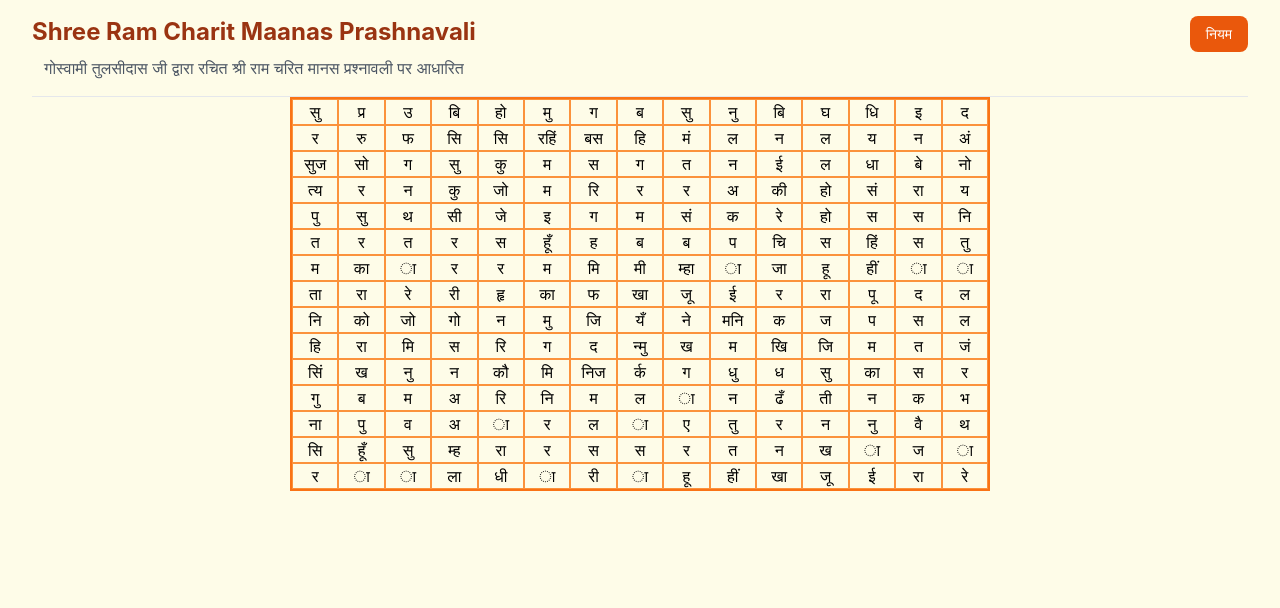
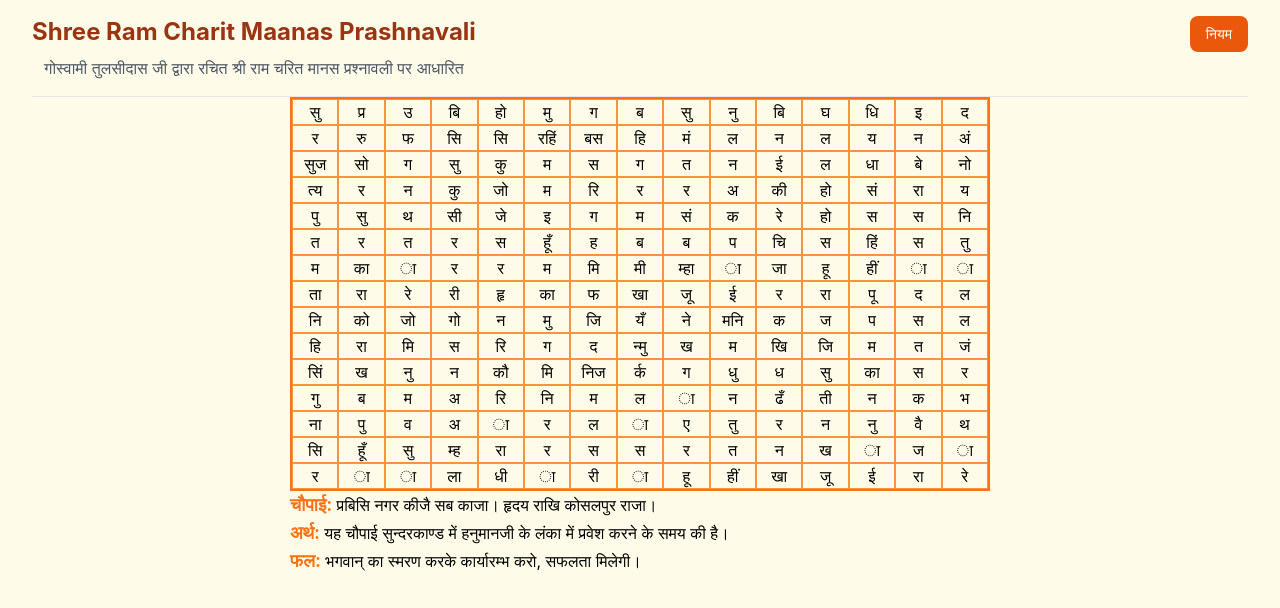
Before and after one commit to shashankjs2002/shree-ram-charit-maanas-prashnavali, a React (Create React App) app: page / in a window 1280 px wide. Both pictures are taken after a click on the element "प्र". Shown: the top 608 px of the page. Built offline with nearby package versions, Linux system fonts and the light colour scheme.

Commit message:
chaupai display on click

```diff
--- a/src/App.js
+++ b/src/App.js
@@ -2,9 +2,11 @@ import './App.css';
 import Grid from './components/Grid';
 import Navbar from './components/Navbar';
 
+
 function App() {
+
   return (
-    <div className="items-center App bg-yellow-50 min-h-screen">
+    <div className="items-center App bg-yellow-50 min-h-screen" style={{textAlign: "-webkit-center"}}>
       <Navbar/>
       <Grid/>
     </div>
--- a/src/components/Grid.jsx
+++ b/src/components/Grid.jsx
@@ -1,21 +1,53 @@
 
-import { useEffect } from "react"
-import { gridLetters } from "../assets/constants"
+import { useEffect, useState } from "react"
+import { gridLetters, chaupayian } from "../assets/constants"
 
 const Grid =() => {
+    const [chaupai, setchaupai] = useState(null)
     useEffect(() => {
         console.log(gridLetters.length)
     }, [])
 
+    const handleLetterClick = (idx) => {
+        console.log(idx);
+        // let chaupayi = chaupayian[idx%9]
+        // console.log(chaupayi)
+        setchaupai(chaupayian[idx%9])
+
+
+    }
     return(
+        <>
         <div className="flex justify-center">
         <div className="grid max-md:w-full md flex-wrap w-[700px] border-orange-500 border-2" style={{gridTemplateColumns:" repeat(15, minmax(0, 1fr))"}}>
 
         {gridLetters.map((letter, idx) => {
-            return <span onClick={()=>{console.log(idx)}} className= "text-center active:bg-orange-500 hover:bg-orange-200 border-orange-400 border" key={idx}>{letter}</span>
+            return <span onClick={()=>handleLetterClick(idx)} className= "text-center active:bg-orange-500 hover:bg-orange-200 border-orange-400 border" key={idx}>{letter}</span>
         })}
         </div>
+
+
+
+
         </div>
+        {chaupai && <div className="flex justify-center flex-col w-[700px] max-md:w-screen text-left">
+
+            <div>
+                <span className="text-lg text-orange-500 font-bold">चौपाई: </span>
+                <span>{chaupai.chaupai}</span>
+            </div>
+            <div>
+                <span className="text-lg text-orange-500 font-bold">अर्थ: </span>
+                <span>{chaupai.context}</span>
+            </div>
+            <div>
+                <span className="text-lg text-orange-500 font-bold">फल: </span>
+                <span>{chaupai.fal}</span>
+            </div>
+        </div>}
+
+        </>
+
     )
 }
 
```
Also changed, not shown: src/components/Answer.jsx (added).
